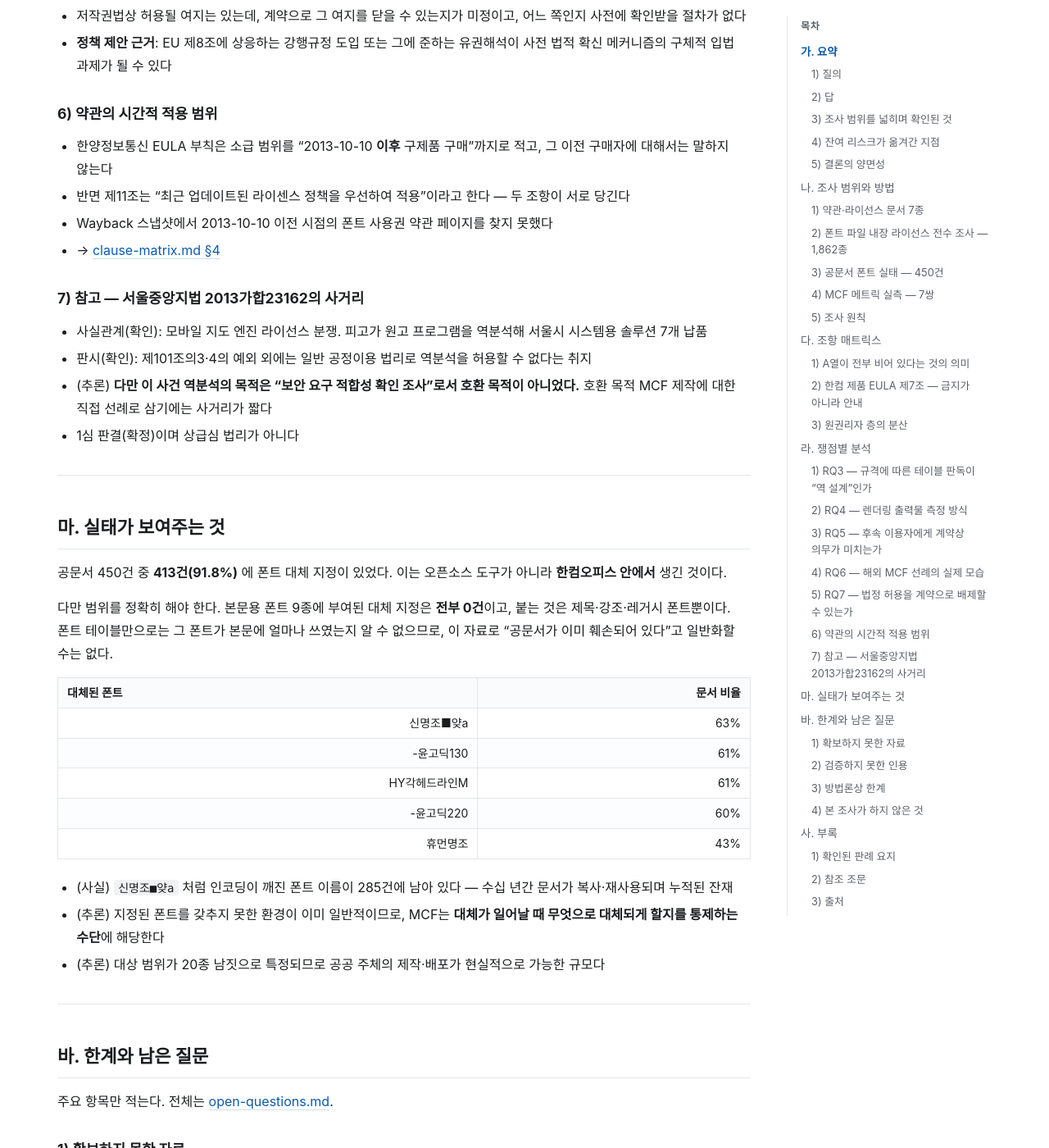
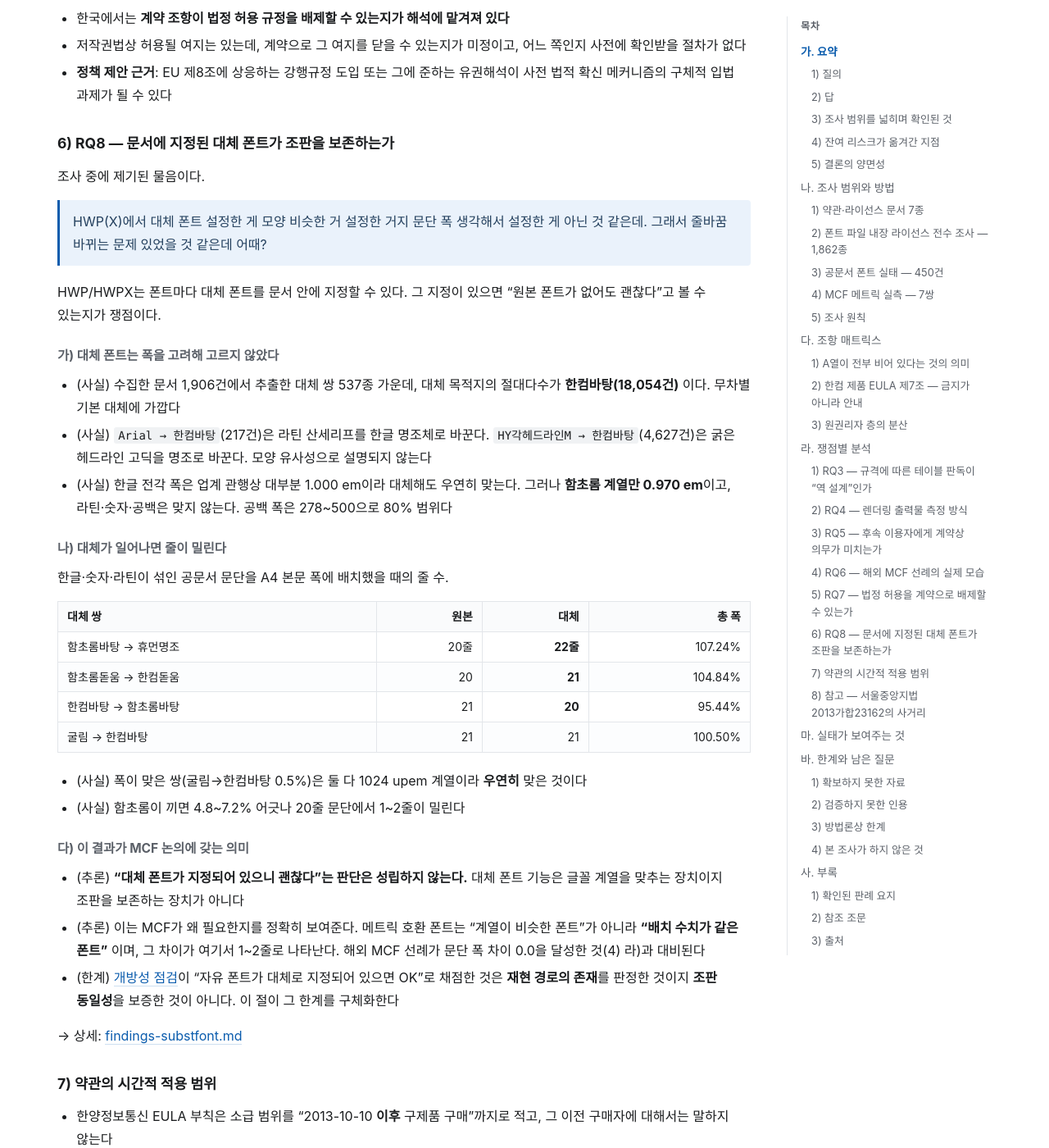
Before and after one commit to msjang/krigf26-font-eula-survey, a Jekyll site: the page built from report.md, in a window 1280 px wide and 1400 px high, scrolled down 6750 px. Shown: the whole window at 82% size. Built offline with Jekyll 4.4.1, drawn with Linux system fonts in a browser that asks for light colours; our own code applies the rules of GitHub Pages for plain Markdown files; some of the changed text lies outside the part shown.

Commit message:
finding(substfont): 물음의 출처와 답을 문서에 넣고 리포트에 RQ8 로 편입
이 발견은 데이터에서 출발한 것이 아니라 가설 검정이었는데, 문서에 그 경위가
없어 논증 구조가 드러나지 않았다.

- findings-substfont.md '가. 물음' 에 제기된 의문을 인용으로 남기고,
  확인할 것 둘과 그 답을 앞머리에 정리했다
- 이 물음이 개방성 점검의 '자유 폰트가 대체로 지정되어 있으면 재현 가능' 이라는
  채점 전제를 직접 겨눈다는 점을 밝혔다
- report.md 에 RQ8 절을 만들어 RQ7 뒤에 두고, 조사 범위 표에도 넣었다
- 측정 도구 링크를 metric_compat.py 에서 실제로 쓴
  measure_subst_metrics.py · simulate_linebreak.py 로 바로잡았다

Co-Authored-By: Claude <noreply@anthropic.com>

```diff
--- a/report.md
+++ b/report.md
@@ -37,6 +37,7 @@
 | 4 | MCF 선례 7쌍 메트릭 실측 | 윤곽선 일치 0, 문단 폭 차이 0.0 (6쌍) |
 | 5 | 한컴 고유 포맷(HFT) 387종 | 전부 1993~1999년 빌드, 74%가 한컴 자신의 저작물 |
 | 6 | 공문서 서식 글꼴 지정 법령 | 시행규칙 별표 4·5가 양식명을 정할 뿐 구현체를 정하지 않음 |
+| 7 | 문서에 지정된 대체 폰트 537종 | 폭을 고려하지 않아 대체 시 1~2줄이 밀린다 |
 
 ### 4) 잔여 리스크가 옮겨간 지점
 
@@ -223,14 +224,50 @@
 - 저작권법상 허용될 여지는 있는데, 계약으로 그 여지를 닫을 수 있는지가 미정이고, 어느 쪽인지 사전에 확인받을 절차가 없다
 - **정책 제안 근거**: EU 제8조에 상응하는 강행규정 도입 또는 그에 준하는 유권해석이 사전 법적 확신 메커니즘의 구체적 입법 과제가 될 수 있다
 
-### 6) 약관의 시간적 적용 범위
+### 6) RQ8 — 문서에 지정된 대체 폰트가 조판을 보존하는가
+
+조사 중에 제기된 물음이다.
+
+> HWP(X)에서 대체 폰트 설정한 게 모양 비슷한 거 설정한 거지 문단 폭 생각해서 설정한 게 아닌 것 같은데. 그래서 줄바꿈 바뀌는 문제 있었을 것 같은데 어때?
+
+HWP/HWPX는 폰트마다 대체 폰트를 문서 안에 지정할 수 있다. 그 지정이 있으면 "원본 폰트가 없어도 괜찮다"고 볼 수 있는지가 쟁점이다.
+
+#### 가) 대체 폰트는 폭을 고려해 고르지 않았다
+
+- (사실) 수집한 문서 1,906건에서 추출한 대체 쌍 537종 가운데, 대체 목적지의 절대다수가 **한컴바탕(18,054건)** 이다. 무차별 기본 대체에 가깝다
+- (사실) `Arial → 한컴바탕`(217건)은 라틴 산세리프를 한글 명조체로 바꾼다. `HY각헤드라인M → 한컴바탕`(4,627건)은 굵은 헤드라인 고딕을 명조로 바꾼다. 모양 유사성으로 설명되지 않는다
+- (사실) 한글 전각 폭은 업계 관행상 대부분 1.000 em이라 대체해도 우연히 맞는다. 그러나 **함초롬 계열만 0.970 em**이고, 라틴·숫자·공백은 맞지 않는다. 공백 폭은 278~500으로 80% 범위다
+
+#### 나) 대체가 일어나면 줄이 밀린다
+
+한글·숫자·라틴이 섞인 공문서 문단을 A4 본문 폭에 배치했을 때의 줄 수.
+
+| 대체 쌍 | 원본 | 대체 | 총 폭 |
+|---|---:|---:|---:|
+| 함초롬바탕 → 휴먼명조 | 20줄 | **22줄** | 107.24% |
+| 함초롬돋움 → 한컴돋움 | 20 | **21** | 104.84% |
+| 한컴바탕 → 함초롬바탕 | 21 | **20** | 95.44% |
+| 굴림 → 한컴바탕 | 21 | 21 | 100.50% |
+
+- (사실) 폭이 맞은 쌍(굴림→한컴바탕 0.5%)은 둘 다 1024 upem 계열이라 **우연히** 맞은 것이다
+- (사실) 함초롬이 끼면 4.8~7.2% 어긋나 20줄 문단에서 1~2줄이 밀린다
+
+#### 다) 이 결과가 MCF 논의에 갖는 의미
+
+- (추론) **"대체 폰트가 지정되어 있으니 괜찮다"는 판단은 성립하지 않는다.** 대체 폰트 기능은 글꼴 계열을 맞추는 장치이지 조판을 보존하는 장치가 아니다
+- (추론) 이는 MCF가 왜 필요한지를 정확히 보여준다. 메트릭 호환 폰트는 "계열이 비슷한 폰트"가 아니라 **"배치 수치가 같은 폰트"** 이며, 그 차이가 여기서 1~2줄로 나타난다. 해외 MCF 선례가 문단 폭 차이 0.0을 달성한 것(4) 라)과 대비된다
+- (한계) [개방성 점검](findings-openness.md)이 "자유 폰트가 대체로 지정되어 있으면 OK"로 채점한 것은 **재현 경로의 존재**를 판정한 것이지 **조판 동일성**을 보증한 것이 아니다. 이 절이 그 한계를 구체화한다
+
+→ 상세: [findings-substfont.md](findings-substfont.md)
+
+### 7) 약관의 시간적 적용 범위
 
 - 한양정보통신 EULA 부칙은 소급 범위를 "2013-10-10 **이후** 구제품 구매"까지로 적고, 그 이전 구매자에 대해서는 말하지 않는다
 - 반면 제11조는 "최근 업데이트된 라이센스 정책을 우선하여 적용"이라고 한다 — 두 조항이 서로 당긴다
 - Wayback 스냅샷에서 2013-10-10 이전 시점의 폰트 사용권 약관 페이지를 찾지 못했다
 - → [clause-matrix.md §4](clause-matrix.md)
 
-### 7) 참고 — 서울중앙지법 2013가합23162의 사거리
+### 8) 참고 — 서울중앙지법 2013가합23162의 사거리
 
 - 사실관계(확인): 모바일 지도 엔진 라이선스 분쟁. 피고가 원고 프로그램을 역분석해 서울시 시스템용 솔루션 7개 납품
 - 판시(확인): 제101조의3·4의 예외 외에는 일반 공정이용 법리로 역분석을 허용할 수 없다는 취지
```
Also changed, not shown: findings-substfont.md (+19 -2 lines).
